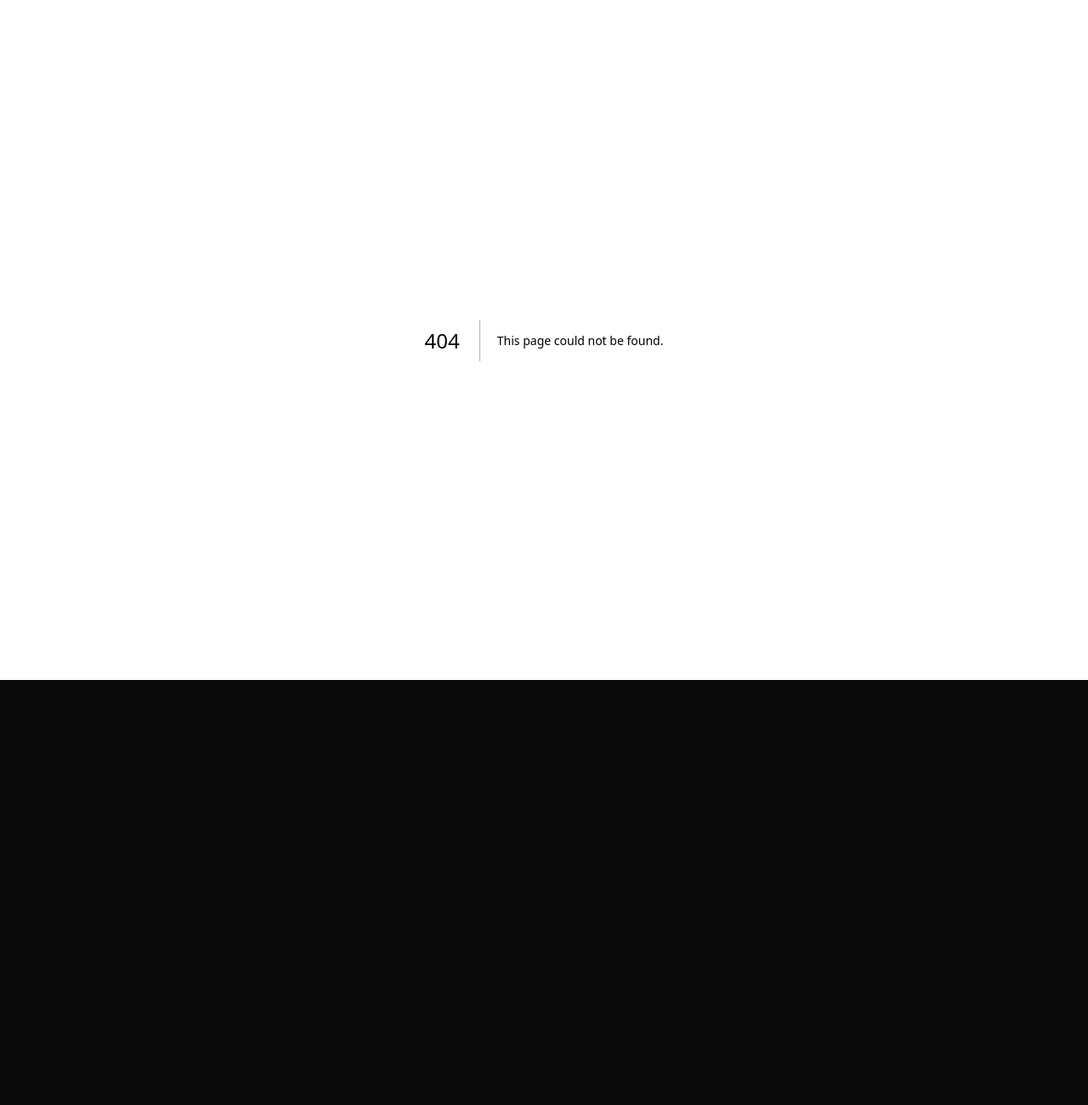
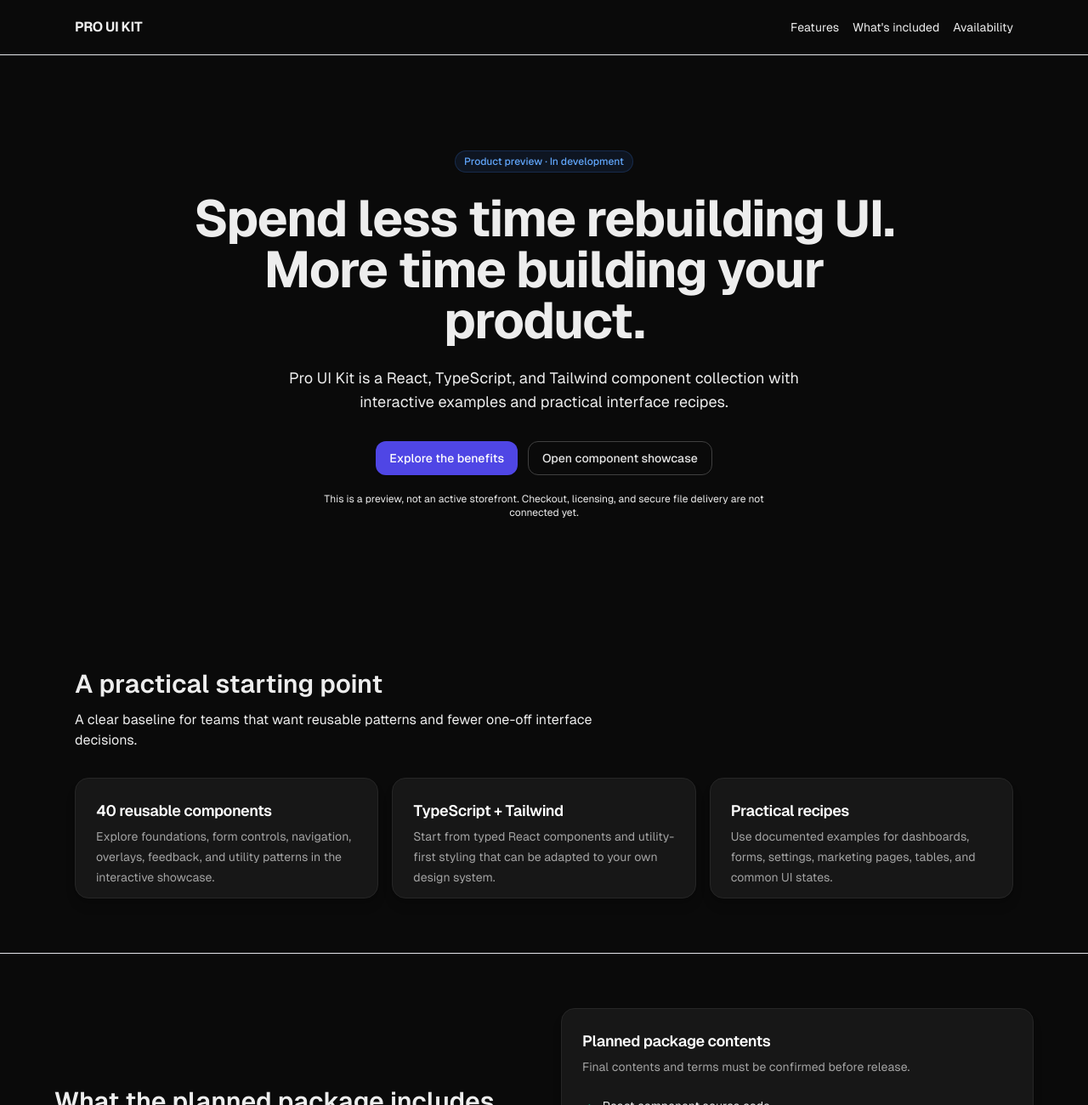
Before and after one commit to biznez-da-1/pro-ui-kit, a Next.js app: page /product in a window 1280 px wide. Before the commit this address had no page. Shown: the top 1300 px of the page at 85% size. Before the commit the page ends 800 px from the top, so only its background shows below. Built offline with nearby package versions, Linux system fonts and the light colour scheme.

Commit message:
feat: add honest product preview page

```diff
--- /dev/null
+++ b/src/app/product/page.tsx
@@ -0,0 +1,133 @@
+import type { Metadata } from "next";
+import { Badge, Button, Card, CardContent, CardDescription, CardHeader, CardTitle } from "@/components/ui";
+
+export const metadata: Metadata = {
+  title: "Product preview",
+  description:
+    "Preview Pro UI Kit: reusable React and TypeScript components, accessible interaction patterns, and practical interface recipes.",
+  robots: { index: false, follow: false },
+};
+
+const features = [
+  {
+    title: "40 reusable components",
+    description:
+      "Explore foundations, form controls, navigation, overlays, feedback, and utility patterns in the interactive showcase.",
+  },
+  {
+    title: "TypeScript + Tailwind",
+    description:
+      "Start from typed React components and utility-first styling that can be adapted to your own design system.",
+  },
+  {
+    title: "Practical recipes",
+    description:
+      "Use documented examples for dashboards, forms, settings, marketing pages, tables, and common UI states.",
+  },
+];
+
+const includes = [
+  "React component source code",
+  "TypeScript component APIs",
+  "Tailwind CSS styling",
+  "Interactive component showcase",
+  "Usage recipes and accessibility checklists",
+];
+
+export default function ProductPreviewPage() {
+  return (
+    <main className="min-h-screen bg-background text-foreground">
+      <header className="border-b border-foreground/10">
+        <div className="mx-auto flex max-w-6xl items-center justify-between gap-4 px-4 py-5 sm:px-6">
+          <a href="#top" className="font-bold tracking-tight">PRO UI KIT</a>
+          <nav aria-label="Main navigation" className="flex items-center gap-4 text-sm">
+            <a href="#features" className="text-foreground/70 hover:text-foreground">Features</a>
+            <a href="#included" className="text-foreground/70 hover:text-foreground">What's included</a>
+            <a href="#pricing" className="text-foreground/70 hover:text-foreground">Availability</a>
+          </nav>
+        </div>
+      </header>
+
+      <section id="top" className="mx-auto max-w-5xl px-4 py-20 text-center sm:px-6 sm:py-28">
+        <Badge variant="info">Product preview · In development</Badge>
+        <h1 className="mx-auto mt-6 max-w-4xl text-4xl font-bold tracking-tight sm:text-6xl">
+          Spend less time rebuilding UI. More time building your product.
+        </h1>
+        <p className="mx-auto mt-6 max-w-2xl text-base leading-7 text-foreground/70 sm:text-lg">
+          Pro UI Kit is a React, TypeScript, and Tailwind component collection with interactive examples and practical interface recipes.
+        </p>
+        <div className="mt-8 flex flex-wrap justify-center gap-3">
+          <Button onClick={() => document.getElementById("features")?.scrollIntoView({ behavior: "smooth" })}>
+            Explore the benefits
+          </Button>
+          <Button variant="outline" onClick={() => window.location.assign("/")}>
+            Open component showcase
+          </Button>
+        </div>
+        <p className="mx-auto mt-5 max-w-xl text-xs text-foreground/60">
+          This is a preview, not an active storefront. Checkout, licensing, and secure file delivery are not connected yet.
+        </p>
+      </section>
+
+      <section id="features" aria-labelledby="features-title" className="mx-auto max-w-6xl px-4 py-16 sm:px-6">
+        <div className="mb-8 max-w-2xl">
+          <h2 id="features-title" className="text-2xl font-semibold sm:text-3xl">A practical starting point</h2>
+          <p className="mt-3 text-foreground/70">A clear baseline for teams that want reusable patterns and fewer one-off interface decisions.</p>
+        </div>
+        <div className="grid gap-4 md:grid-cols-3">
+          {features.map((feature) => (
+            <Card key={feature.title}>
+              <CardHeader>
+                <CardTitle>{feature.title}</CardTitle>
+                <CardDescription>{feature.description}</CardDescription>
+              </CardHeader>
+            </Card>
+          ))}
+        </div>
+      </section>
+
+      <section id="included" aria-labelledby="included-title" className="border-y border-foreground/10 bg-foreground/[0.02] px-4 py-16 sm:px-6">
+        <div className="mx-auto grid max-w-6xl gap-10 md:grid-cols-2 md:items-center">
+          <div>
+            <h2 id="included-title" className="text-2xl font-semibold sm:text-3xl">What the planned package includes</h2>
+            <p className="mt-3 leading-7 text-foreground/70">
+              The intended product is a source-code kit and documentation bundle. It is not a hosted app, backend service, or subscription.
+            </p>
+          </div>
+          <Card>
+            <CardHeader>
+              <CardTitle>Planned package contents</CardTitle>
+              <CardDescription>Final contents and terms must be confirmed before release.</CardDescription>
+            </CardHeader>
+            <CardContent>
+              <ul className="space-y-3">
+                {includes.map((item) => (
+                  <li key={item} className="flex items-start gap-3 text-sm">
+                    <span aria-hidden="true" className="mt-0.5 text-emerald-500">✓</span>
+                    <span>{item}</span>
+                  </li>
+                ))}
+              </ul>
+            </CardContent>
+          </Card>
+        </div>
+      </section>
+
+      <section id="pricing" aria-labelledby="pricing-title" className="mx-auto max-w-4xl px-4 py-20 text-center sm:px-6">
+        <Badge variant="warning">Not available for purchase yet</Badge>
+        <h2 id="pricing-title" className="mt-5 text-3xl font-bold tracking-tight sm:text-4xl">Planned one-time price: $49</h2>
+        <p className="mx-auto mt-4 max-w-2xl leading-7 text-foreground/70">
+          The price is a planning placeholder based on the current showcase. Purchase terms, final package contents, licensing, refunds, support, checkout, and download delivery must be completed before sales open.
+        </p>
+        <div className="mt-7 flex flex-wrap justify-center gap-3">
+          <Button disabled>Checkout coming soon</Button>
+          <Button variant="outline" onClick={() => window.location.assign("/")}>Return to showcase</Button>
+        </div>
+      </section>
+
+      <footer className="border-t border-foreground/10 px-4 py-8 text-center text-sm text-foreground/60">
+        Pro UI Kit · Product preview only · No checkout or file delivery is active.
+      </footer>
+    </main>
+  );
+}
```
